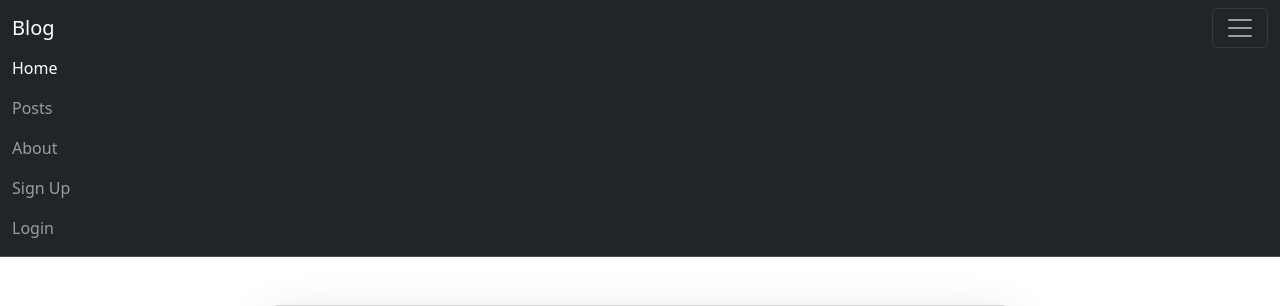
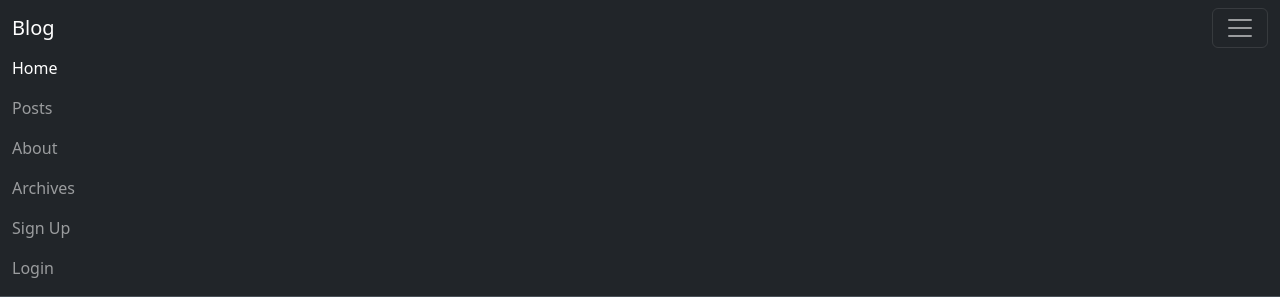
Before and after one commit to Kevonx2x/blog, a Django app: page /about/ in a window 1280 px wide, after a click that opens the changed part. Shown: the top 306 px of the page. Run offline with Django 5.2, Linux system fonts and the light colour scheme; parts of the project's set-up code (start-up, migrations or seed data) failed here and were passed over.

```diff
--- a/posts/urls.py
+++ b/posts/urls.py
@@ -4,6 +4,7 @@ from posts import views
 urlpatterns = [
     path("", views.PostListView.as_view(), name="list"),
     path("drafts/", views.DraftPostListView.as_view(), name="drafts"),
+    path("archives/", views.ArchivedPostListView.as_view(), name="archives"),
     path("<int:pk>/", views.PostDetailView.as_view(), name="detail"),
     path("new/", views.PostCreateView.as_view(), name="new"),
     path("<int:pk>/edit/", views.PostUpdateView.as_view(), name="edit"),
--- a/templates/base.html
+++ b/templates/base.html
@@ -18,6 +18,7 @@
                     <a class="nav-link active" aria-current="page" href="{% url 'home' %}">Home</a>
                     <a class="nav-link" href="{% url 'list' %}">Posts</a>
                     <a class="nav-link" href="{% url 'about' %}">About</a>
+                    <a class="nav-link" href="{% url 'archives' %}">Archives</a>
                     {% if user.is_authenticated %}
                     <a class="nav-link" href="{% url 'drafts' %}">Drafts</a>
                     <a class="nav-link" href="{% url 'new' %}">Create Post</a>
```
Also changed, not shown: db.sqlite3.
